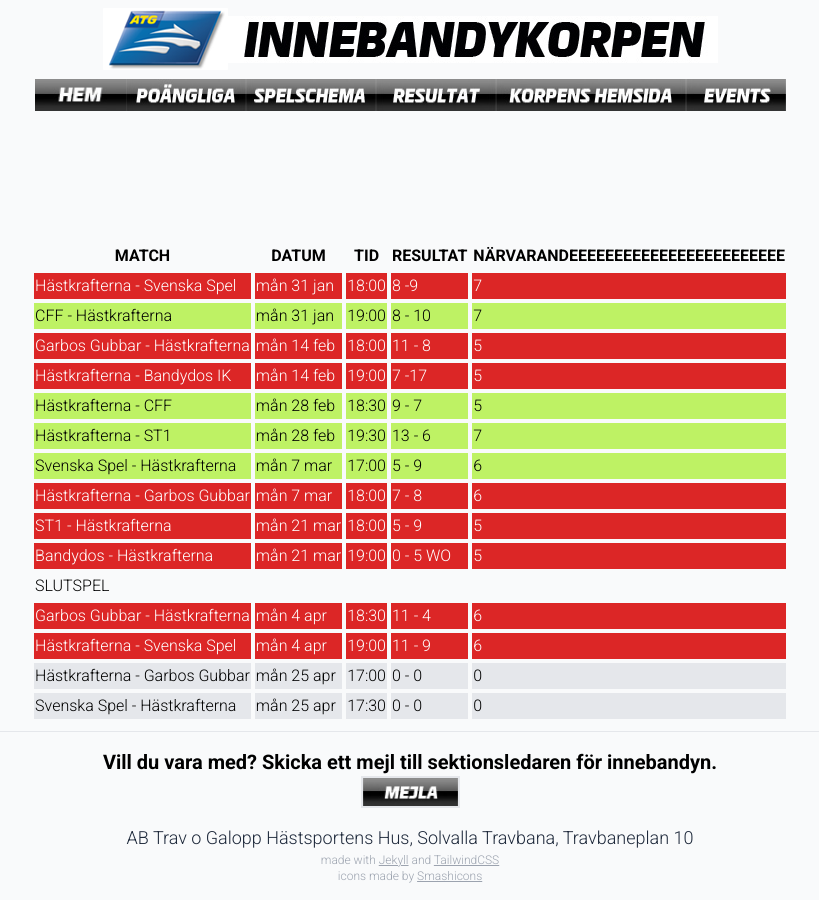
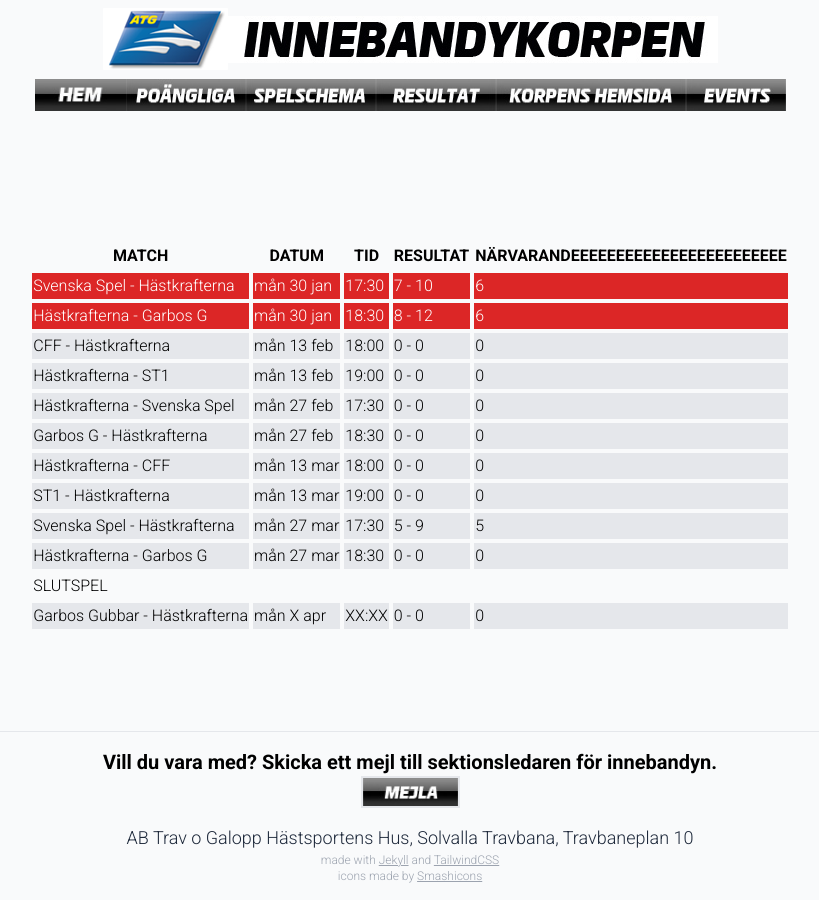
Before and after one commit to andreashogvall/andreashogvall.github.io, a Jekyll site: the page built from resultat.html, in a window 1280 px wide. Shown: the whole page, without its empty margins (230-1049 px from the left). Built offline with Jekyll 4.4.1, drawn with Linux system fonts in a browser that asks for light colours; nearby versions of some CDN libraries.

Commit message:
Add files via upload

```diff
--- a/resultat.html
+++ b/resultat.html
@@ -17,105 +17,86 @@
 </thead>
 <tbody>
   <tr class="bg-red-600 text-white border-2 border-slate-200">
-    <td>Hästkrafterna - Svenska Spel</td>
-    <td>mån 31 jan</td>
-    <td>18:00</td>
-    <td>8 -9</td>
-    <td>7</td>
-  </tr>
-  <tr class="bg-lime-300 border-2 border-slate-200">
-    <td>CFF - Hästkrafterna</td>
-    <td>mån 31 jan</td>
-    <td>19:00</td>
-    <td>8 - 10</td>
-    <td>7</td>
-  </tr>
-  <tr class="bg-red-600 text-white border-2 border-slate-200">
-    <td>Garbos Gubbar - Hästkrafterna</td>
-    <td>mån 14 feb</td>
-    <td>18:00</td>
-    <td>11 - 8</td>
-    <td>5</td>
-  </tr>
-  <tr class="bg-red-600 text-white border-2 border-slate-200">
-    <td>Hästkrafterna - Bandydos IK</td>
-    <td>mån 14 feb</td>
-    <td>19:00</td>
-    <td>7 -17</td>
-    <td>5</td>
-  </tr>
-  <tr class="bg-lime-300 border-2 border-slate-200">
-    <td>Hästkrafterna - CFF</td>
-    <td>mån 28 feb</td>
-    <td>18:30</td>
-    <td>9 - 7</td>
-    <td>5</td>
-  </tr>
-  <tr class="bg-lime-300 border-2 border-slate-200">
-    <td>Hästkrafterna - ST1</td>
-    <td>mån 28 feb</td>
-    <td>19:30</td>
-    <td>13 - 6</td>
-    <td>7</td>
-  </tr>
-  <tr class="bg-lime-300 border-2 border-slate-200">
     <td>Svenska Spel - Hästkrafterna</td>
-    <td>mån 7 mar</td>
-    <td>17:00</td>
-    <td>5 - 9</td>
+    <td>mån 30 jan</td>
+    <td>17:30</td>
+    <td>7 - 10</td>
     <td>6</td>
   </tr>
   <tr class="bg-red-600 text-white border-2 border-slate-200">
-    <td>Hästkrafterna - Garbos Gubbar</td>
-    <td>mån 7 mar</td>
-    <td>18:00</td>
-    <td>7 - 8</td>
-    <td>6</td>
-  </tr>
-  <tr class="bg-red-600 text-white border-2 border-slate-200">
-    <td>ST1 - Hästkrafterna</td>
-    <td>mån 21 mar</td>
-    <td>18:00</td>
-    <td>5 - 9</td>
-    <td>5</td>
-  </tr>
-  <tr class="bg-red-600 text-white border-2 border-slate-200">
-    <td>Bandydos - Hästkrafterna</td>
-    <td>mån 21 mar</td>
-    <td>19:00</td>
-    <td>0 - 5 WO</td>
-    <td>5</td>
-  </tr>
-  <tr class="border-2 border-slate-200">
-    <td colspan="5">SLUTSPEL</td>
-  </tr>
-  <tr class="bg-red-600 text-white border-2 border-slate-200">
-    <td>Garbos Gubbar - Hästkrafterna</td>
-    <td>mån 4 apr</td>
+    <td>Hästkrafterna - Garbos G</td>
+    <td>mån 30 jan</td>
     <td>18:30</td>
-    <td>11 - 4</td>
-    <td>6</td>
-  </tr>
-  <tr class="bg-red-600 text-white border-2 border-slate-200">
-    <td>Hästkrafterna - Svenska Spel</td>
-    <td>mån 4 apr</td>
-    <td>19:00</td>
-    <td>11 - 9</td>
+    <td>8 - 12</td>
     <td>6</td>
   </tr>
   <tr class="bg-gray-200 border-2 border-slate-200">
-    <td>Hästkrafterna - Garbos Gubbar</td>
-    <td>mån 25 apr</td>
-    <td>17:00</td>
+    <td>CFF - Hästkrafterna</td>
+    <td>mån 13 feb</td>
+    <td>18:00</td>
+    <td>0 - 0</td>
+    <td>0</td>
+  </tr>
+  <tr class="bg-gray-200 border-2 border-slate-200">
+    <td>Hästkrafterna - ST1</td>
+    <td>mån 13 feb</td>
+    <td>19:00</td>
+    <td>0 - 0</td>
+    <td>0</td>
+  </tr>
+  <tr class="bg-gray-200 border-2 border-slate-200">
+    <td>Hästkrafterna - Svenska Spel</td>
+    <td>mån 27 feb</td>
+    <td>17:30</td>
+    <td>0 - 0</td>
+    <td>0</td>
+  </tr>
+  <tr class="bg-gray-200 border-2 border-slate-200">
+    <td>Garbos G - Hästkrafterna</td>
+    <td>mån 27 feb</td>
+    <td>18:30</td>
+    <td>0 - 0</td>
+    <td>0</td>
+  </tr>
+  <tr class="bg-gray-200 border-2 border-slate-200">
+    <td>Hästkrafterna - CFF</td>
+    <td>mån 13 mar</td>
+    <td>18:00</td>
+    <td>0 - 0</td>
+    <td>0</td>
+  </tr>
+  <tr class="bg-gray-200 border-2 border-slate-200">
+    <td>ST1 - Hästkrafterna</td>
+    <td>mån 13 mar</td>
+    <td>19:00</td>
     <td>0 - 0</td>
     <td>0</td>
   </tr>
   <tr class="bg-gray-200 border-2 border-slate-200">
     <td>Svenska Spel - Hästkrafterna</td>
-    <td>mån 25 apr</td>
+    <td>mån 27 mar</td>
     <td>17:30</td>
+    <td>5 - 9</td>
+    <td>5</td>
+  </tr>
+  <tr class="bg-gray-200 border-2 border-slate-200">
+    <td>Hästkrafterna - Garbos G</td>
+    <td>mån 27 mar</td>
+    <td>18:30</td>
     <td>0 - 0</td>
     <td>0</td>
   </tr>
+  <tr class="border-2 border-slate-200">
+    <td colspan="5">SLUTSPEL</td>
+  </tr>
+  <tr class="bg-gray-200 border-2 border-slate-200">
+    <td>Garbos Gubbar - Hästkrafterna</td>
+    <td>mån X apr</td>
+    <td>XX:XX</td>
+    <td>0 - 0</td>
+    <td>0</td>
+  </tr>
+
+  </tr>
 </tbody>
 </table>
```
